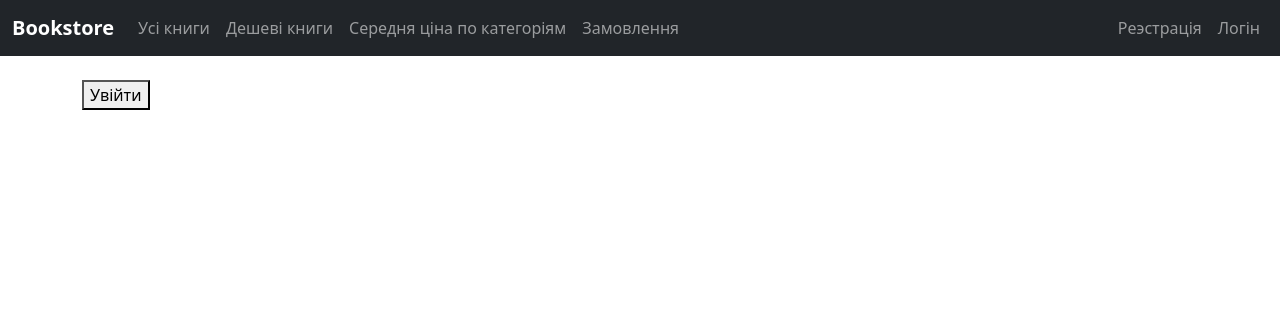
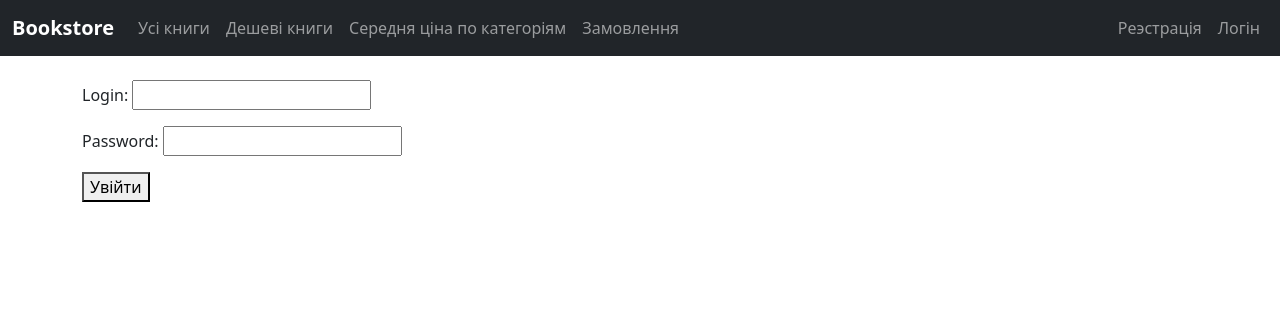
Before and after one commit to MatyVic/HillelDjangoHW, a Django app: page /user/login/ in a window 1280 px wide. Shown: the top 316 px of the page. Run offline with Django 5.2, Linux system fonts and the light colour scheme.

Commit message:
Домашня робота 16.1

```diff
--- a/templates/base.html
+++ b/templates/base.html
@@ -22,7 +22,7 @@
                 <ul class="navbar-nav ms-auto">
                     {% if user.is_authenticated %}
                     <h5 class="text-white"> Hi, {{ user.username }}</h5>
-                    <li class="nav-item"><a class="nav-link" href="{% url 'user:logout' %}">Логаут</a></li>
+                    <li class="nav-item"> {% csrf_token %} <a class="nav-link" href="{% url 'user:logout' %}">Логаут</a></li>
                     {% else %}
                     <li class="nav-item"><a class="nav-link" href="{% url 'user:user_register' %}">Реэстрація</a></li>
                     <li class="nav-item"><a class="nav-link" href="{% url 'user:user_login' %}">Логін</a></li>
--- a/templates/login.html
+++ b/templates/login.html
@@ -5,7 +5,7 @@
 {% endif %}
 <form method="post">
     {% csrf_token %}
-    {{ form.as_p }}
+    {{ login_form.as_p }}
     <button type="submit">Увійти</button>
 </form>
 {% endblock %}
--- a/user_management/forms.py
+++ b/user_management/forms.py
@@ -10,6 +10,6 @@ class RegisterForm(UserCreationForm):
         model = CustomUser
         fields = ('username', 'email', 'birth_date', 'phone_number')
 
-class LoginForm(UserCreationForm):
+class LoginForm(forms.Form):
     login = forms.CharField(max_length=250, required=True)
     password = forms.CharField(widget=forms.PasswordInput, required=True)
--- a/user_management/urls.py
+++ b/user_management/urls.py
@@ -6,7 +6,7 @@ app_name = "user"
 
 urlpatterns = [
     path('login/', user_login, name='user_login'),
-    path('register/', user_register, name='register'),
+    path('register/', user_register, name='user_register'),
     path('logout/', user_logout, name='logout'),
     path('user_feedback/', UserFeedBackView.as_view(), name='user_feedback'),
 ]
--- a/user_management/views.py
+++ b/user_management/views.py
@@ -1,4 +1,4 @@
-from django.contrib.auth import authenticate, logout
+from django.contrib.auth import authenticate, logout, login
 from django.contrib.auth.mixins import LoginRequiredMixin
 
 from django.http import HttpResponse
@@ -17,30 +17,30 @@ def user_register(request):
         register_form = RegisterForm(request.POST)
         if register_form.is_valid():
             register_form.save()
-            return HttpResponse("success")
+            return redirect('shop:all_books')
         else:
-            return render(request, "register.html")
+            return render(request, "register.html", context={"register_form": register_form})
     return render(request, "register.html", context={"register_form": RegisterForm()})
 
 def user_login(request):
     if request.method == "POST":
         login_data = LoginForm(request.POST)
         if login_data.is_valid():
-            login = login_data.cleaned_data["login"]
+            username  = login_data.cleaned_data["login"]
             password = login_data.cleaned_data["password"]
-            user = authenticate(request, username=login, password=password)
+            user = authenticate(request, username=username , password=password)
             if user is not None:
                 login(request, user)
                 return redirect('shop:all_books')
             else:
                 error = "Invalid login details"
-                return render(request, "login.html", context={"register_form": LoginForm(), 'error': error})
+                return render(request, "login.html", context={"login_form": LoginForm(), 'error': error})
         else:
             error = "Invalid form data"
-            return render(request, "login.html", context={"register_form": LoginForm(), 'error': error})
+            return render(request, "login.html", context={"login_form": LoginForm(), 'error': error})
 
     else:
-        return render(request, "login.html", context={"register_form": LoginForm()})
+        return render(request, "login.html", context={"login_form": LoginForm()})
 
 def user_logout(request):
     logout(request)
```
Also changed, not shown: db.sqlite3.
